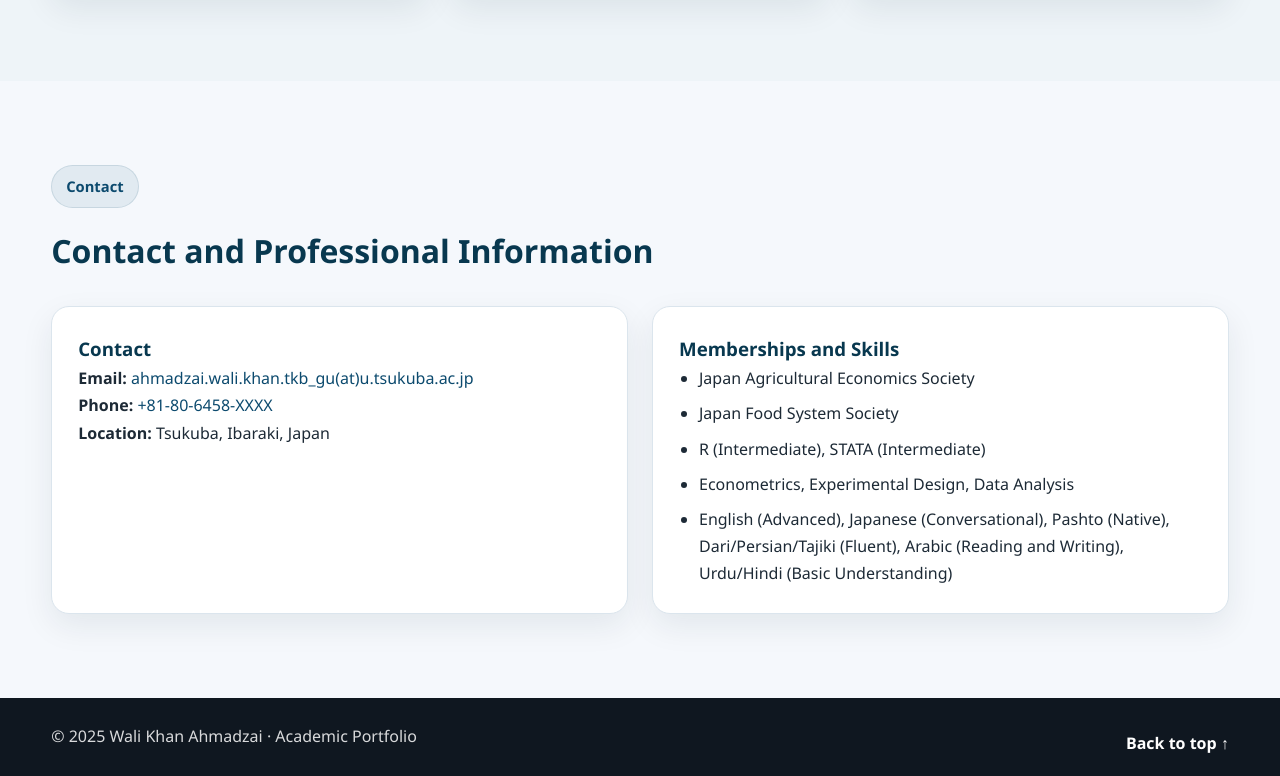
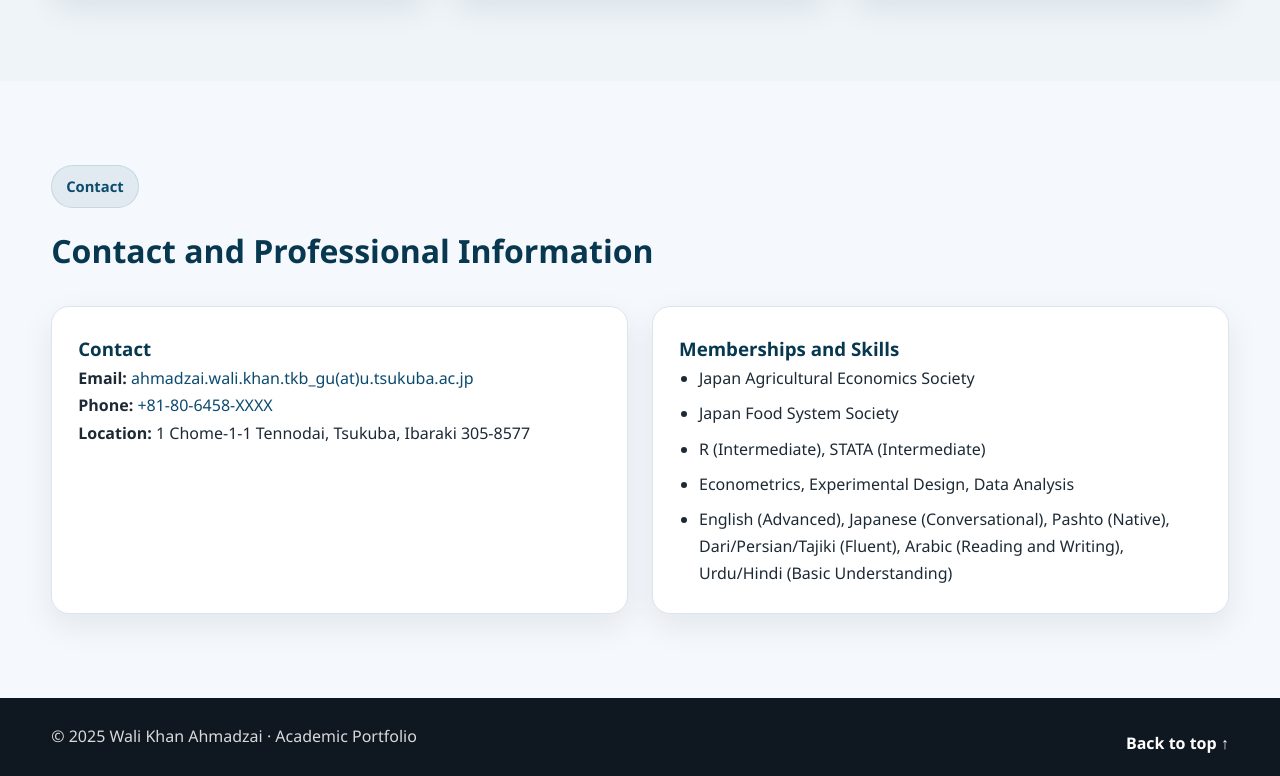
Before and after one commit to WK-Ahmadzai/WK-Ahmadzai.github.io, a plain HTML site: page index.html in a window 1280 px wide. Shown: the part 5442-6218 px from the top of the page. Drawn offline with Linux system fonts and the light colour scheme.

Commit message:
Update index.html

```diff
--- a/index.html
+++ b/index.html
@@ -383,7 +383,7 @@
             <h3>Contact</h3>
             <p><strong>Email:</strong> <a href="mailto:X">ahmadzai.wali.khan.tkb_gu(at)u.tsukuba.ac.jp</a></p>
             <p><strong>Phone:</strong> <a href="tel:X">+81-80-6458-XXXX</a></p>
-            <p><strong>Location:</strong> Tsukuba, Ibaraki, Japan</p>
+            <p><strong>Location:</strong> 1 Chome-1-1 Tennodai, Tsukuba, Ibaraki 305-8577</p>
           </article>
 
           <article class="card reveal-up delay-1">
```
